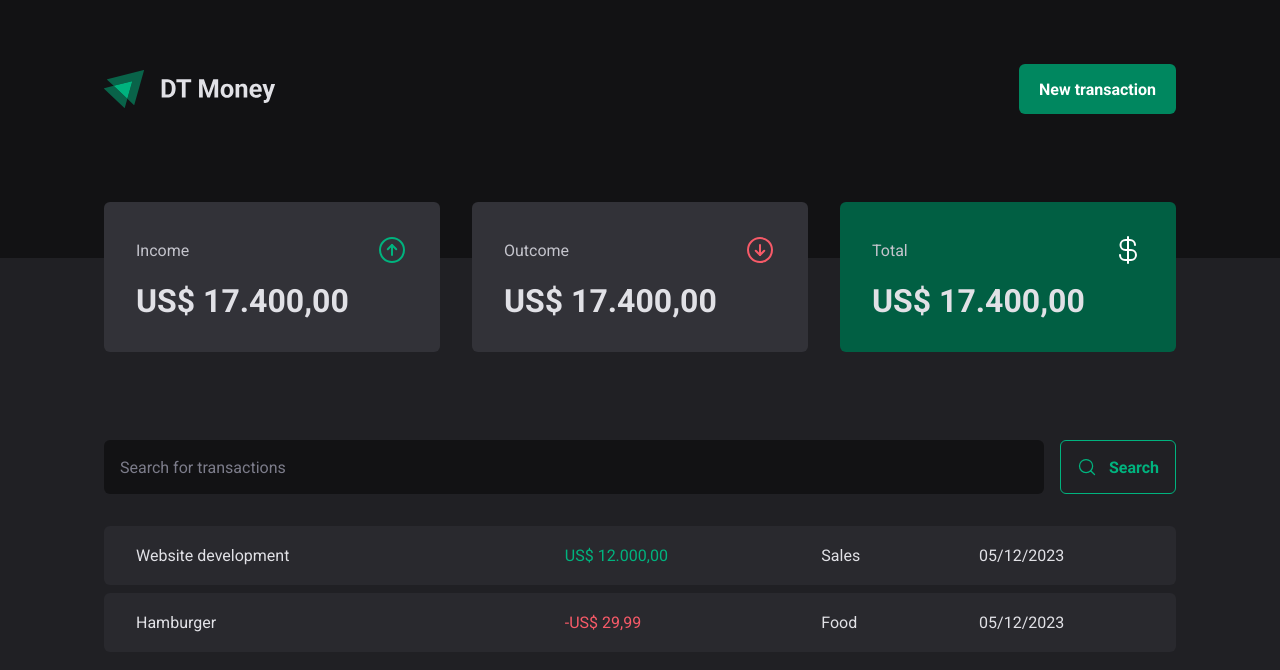
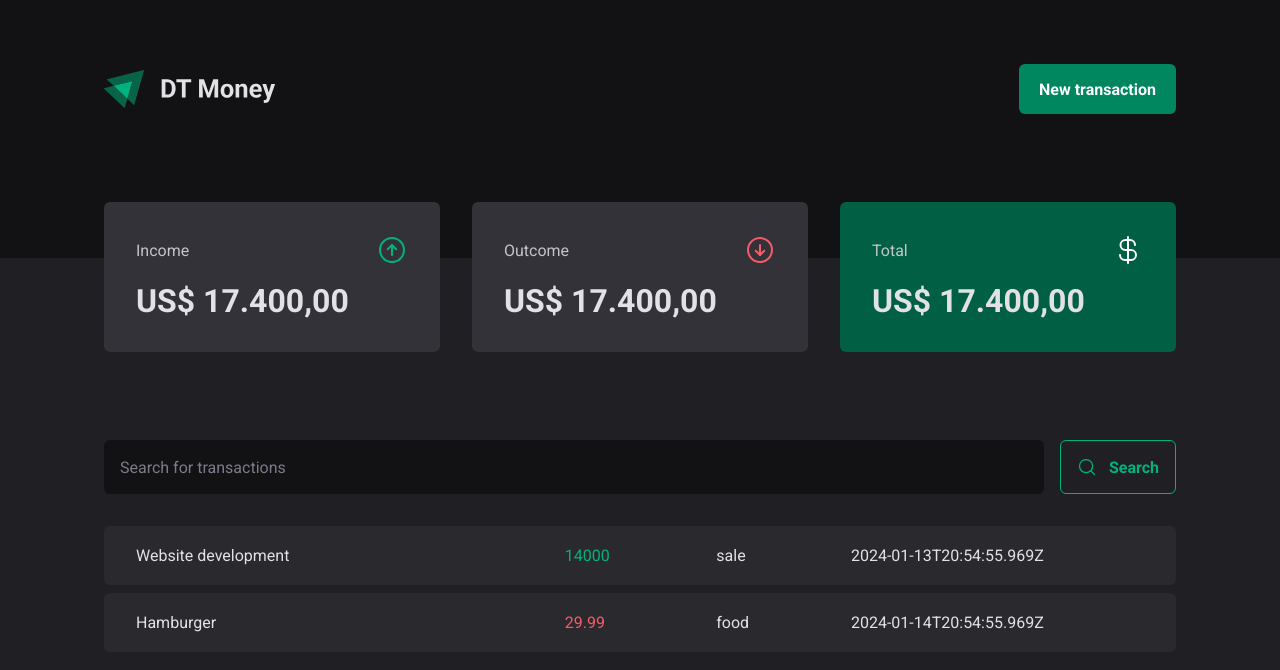
Before and after one commit to gabrielscordeiro/dt-money, a React (Vite) app: page / in a window 1280 px wide. Shown: the top 670 px of the page. Built offline with nearby package versions, Linux system fonts and the light colour scheme; data requests are answered from the project's data file.

Commit message:
feat: 🎸 Making a HTTP Request

```diff
--- a/src/pages/Transactions/index.tsx
+++ b/src/pages/Transactions/index.tsx
@@ -2,8 +2,31 @@
 import { Summary } from "../../components/Summary";
 import { PriceHighlight, TransactionsContainer, TransactionsTable } from "./styles.ts";
 import { SearchForm } from "./components/SearchForm";
+import { useEffect, useState } from "react";
+
+interface Transaction {
+    id: number
+    description: string
+    type: 'income' | 'outcome'
+    price: number
+    category: string
+    createdAt: string
+}
 
 export const Transactions = () => {
+    const [transactions, setTransactions] = useState<Transaction[]>([])
+
+    async function loadTransactions() {
+        const response = await fetch('http://localhost:3333/transactions')
+        const data = await response.json()
+
+        setTransactions(data)
+    }
+
+    useEffect(() => {
+        loadTransactions()
+    }, []);
+
     return (
         <div>
             <Header/>
@@ -12,26 +35,19 @@
                 <SearchForm />
                 <TransactionsTable>
                     <tbody>
-                        <tr>
-                            <td width="40%">Website development</td>
+                    {transactions.map(transaction => (
+                        <tr key={transaction.id}>
+                            <td width="40%">{transaction.description}</td>
                             <td>
-                                <PriceHighlight variant="income">
-                                    US$ 12.000,00
+                                <PriceHighlight variant={transaction.type}>
+                                    {transaction.price}
                                 </PriceHighlight>
                             </td>
-                            <td>Sales</td>
-                            <td>05/12/2023</td>
+                            <td>{transaction.category}</td>
+                            <td>{transaction.createdAt}</td>
                         </tr>
-                        <tr>
-                            <td width="40%">Hamburger</td>
-                            <td>
-                                <PriceHighlight variant="outcome">
-                                    -US$ 29,99
-                                </PriceHighlight>
-                            </td>
-                            <td>Food</td>
-                            <td>05/12/2023</td>
-                        </tr>
+                    ))}
+
                     </tbody>
                 </TransactionsTable>
             </TransactionsContainer>
```
